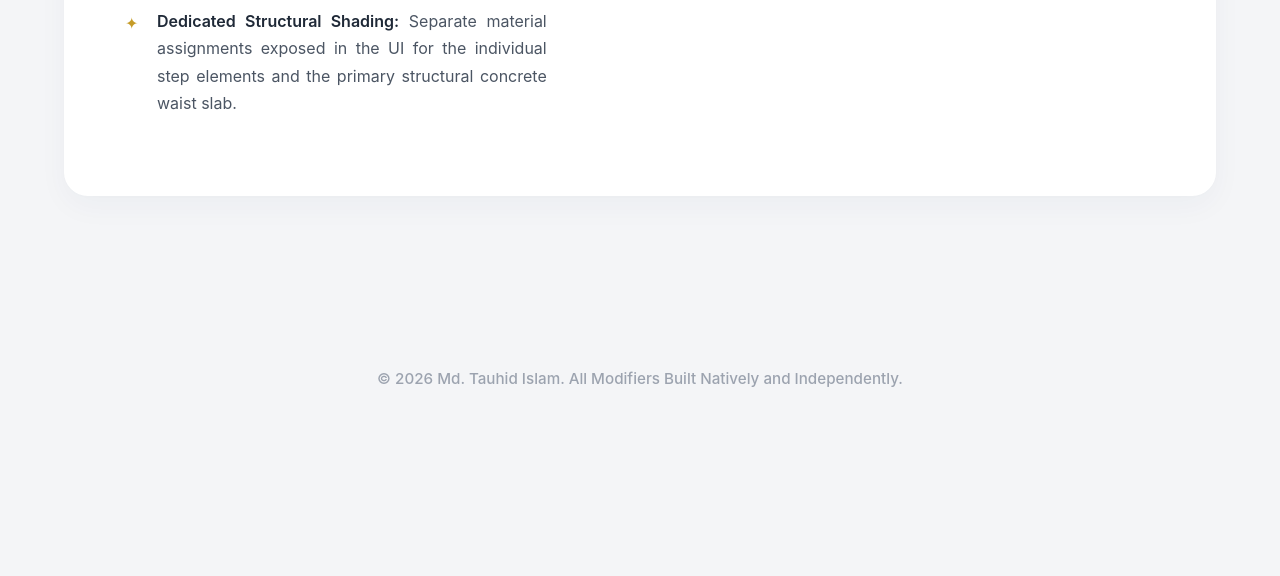
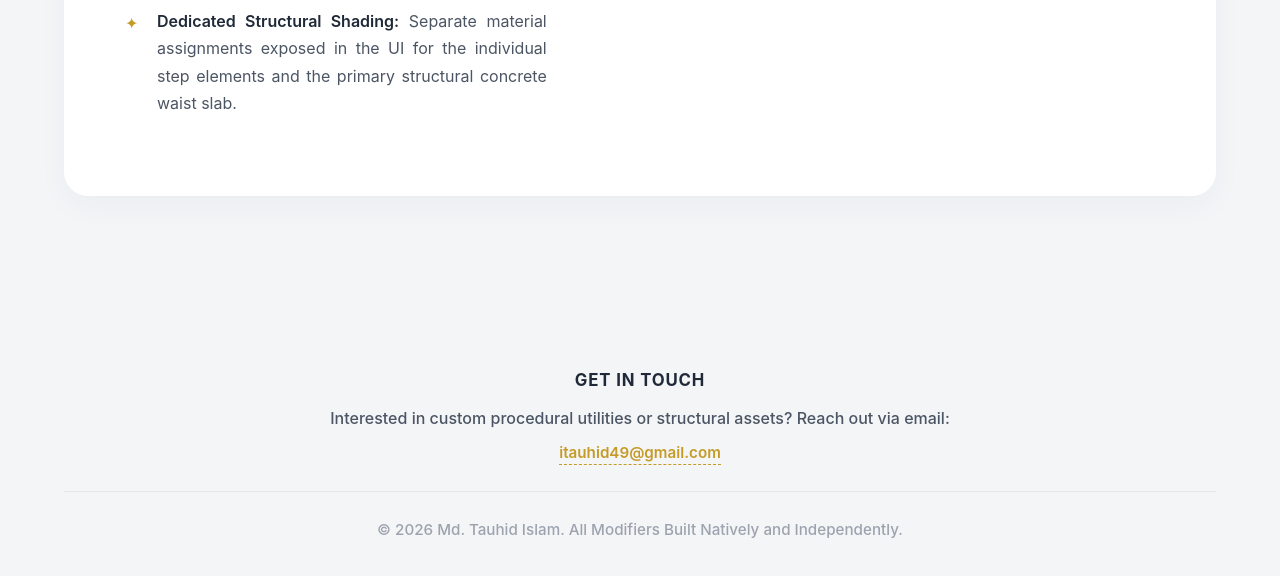
Before and after one commit to Tauhid-CE/blender-portfolio, a plain HTML site: page index.html in a window 1280 px wide. Shown: the part 2546-3122 px from the top of the page. Before the commit the page ends 2998 px from the top, so only its background shows below. Drawn offline with Linux system fonts and the light colour scheme.

Commit message:
index.html

```diff
--- a/index.html
+++ b/index.html
@@ -106,7 +106,19 @@
     </main>
 
     <footer class="portfolio-footer fade-in delay-3">
-        <p>&copy; 2026 Md. Tauhid Islam. All Modifiers Built Natively and Independently.</p>
+        <div style="margin-bottom: 25px;">
+        <p class="section-subheading" style="margin-bottom: 10px;">Get In Touch</p>
+        <p style="color: var(--text-muted); font-size: 1rem;">
+            Interested in custom procedural utilities or structural assets? Reach out via email:
+        </p>
+        <p style="margin-top: 8px;">
+            <a href="mailto:itauhid49@gmail.com" style="color: var(--accent-gold); font-weight: 600; text-decoration: none; border-bottom: 1px dashed var(--accent-gold); padding-bottom: 2px;">
+                itauhid49@gmail.com
+            </a>
+        </p>
+    </div>
+    <hr style="border: 0; height: 1px; background: rgba(0,0,0,0.06); margin-bottom: 25px;">
+    <p>&copy; 2026 Md. Tauhid Islam. All Modifiers Built Natively and Independently.</p>
     </footer>
 
     <!-- Lightbox Modal -->
```
